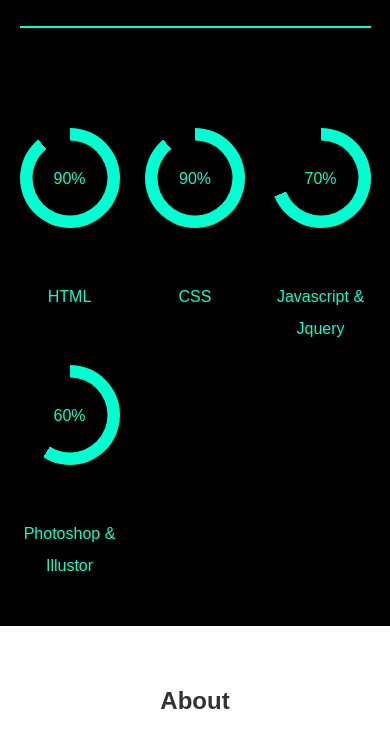
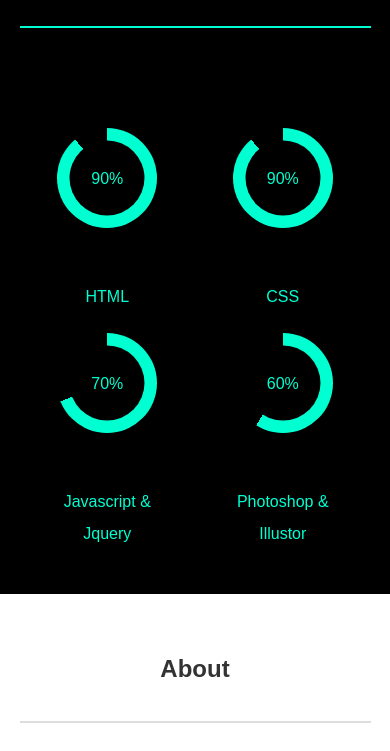
Before and after one commit to dddcar119112/YunChul-Park-portfolio, a plain HTML site: page index.html in a window 390 px wide. Shown: the part 1860-2611 px from the top of the page. Drawn offline with nearby package versions, Linux system fonts and the light colour scheme.

Commit message:
all update

```diff
--- a/media-screen.css
+++ b/media-screen.css
@@ -189,6 +189,15 @@
 
     /* section2 */
     /* section3 */
+    .section3_main_ul>li {
+        width: 50%;
+    }
+
+    .pie-chart {
+        left: 50%;
+        transform: translateX(-50%);
+    }
+
     /* section4 */
     /* section5 */
     .section5_main_ul {
```
Also changed, not shown: index.html (+24 -0 lines).
